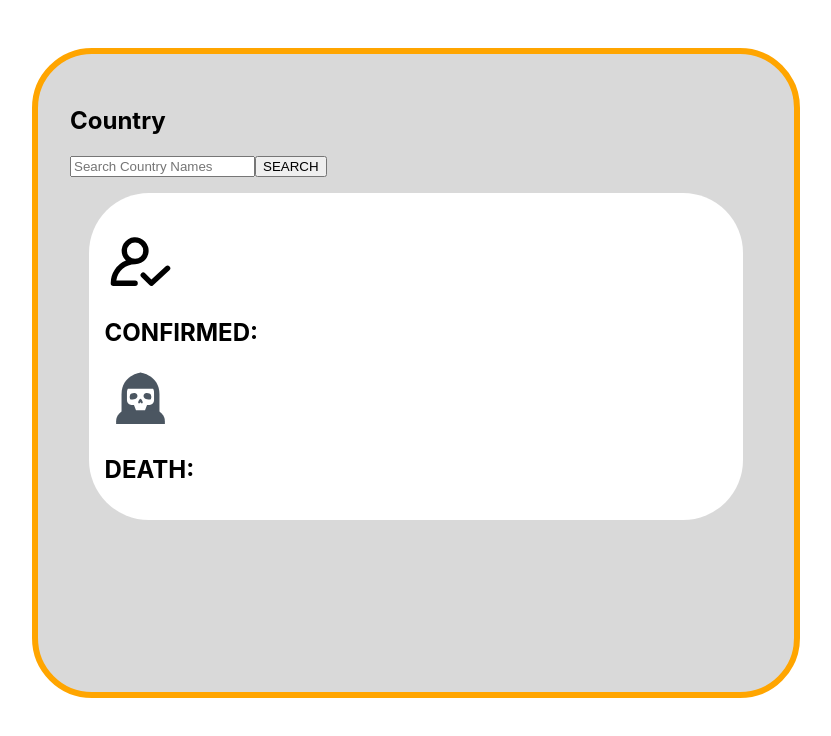
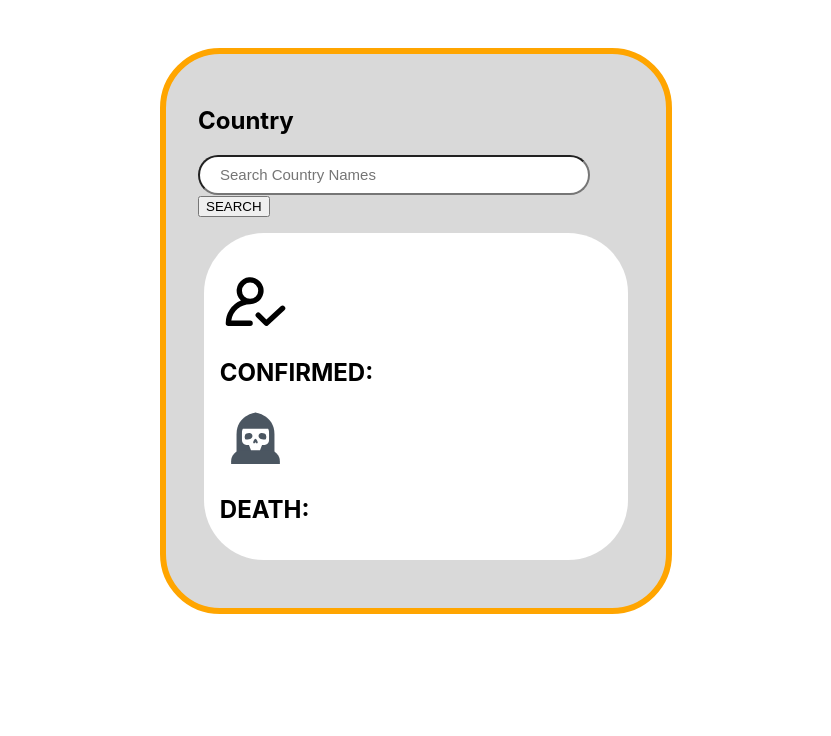
Before and after one commit to gordonzhao1023/Covid-Tracker, a React (Create React App) app: page / in a window 1280 px wide. Shown: the top 736 px of the page, without its empty margins (224-1055 px from the left). Built offline with nearby package versions, Linux system fonts and the light colour scheme.

Commit message:
added basic header stying

```diff
--- a/src/Header.js
+++ b/src/Header.js
@@ -6,6 +6,7 @@ import React, { useRef } from 'react';
 import { fetchCountryData } from './store/search-action';
 import { useDispatch, useSelector } from 'react-redux';
 import { createKeywordTypeNode } from 'typescript';
+import classes from './Header.module.css';
 
 const Header = () => {
 	const dispatch = useDispatch();
@@ -30,6 +31,7 @@ const Header = () => {
 					id='country-search'
 					placeholder='Search Country Names'
 					ref={countryRef}
+					className={classes.search}
 				/>
 				<button>SEARCH</button>
 			</form>
--- /dev/null
+++ b/src/Header.module.css
@@ -0,0 +1,7 @@
+.search {
+	width: 90%;
+	height: 40px;
+	border-radius: 35px;
+	padding: 12px 20px;
+	font-size: 15px;
+}
--- a/src/UI/Layout.module.css
+++ b/src/UI/Layout.module.css
@@ -4,7 +4,7 @@
 	background-color: #d9d9d9;
 	padding: 2rem;
 	border: 6px solid orange;
-	width: 60%;
-	height: 650px;
+	width: 40%;
+	height: 100%;
 	box-sizing: border-box;
 }
```
